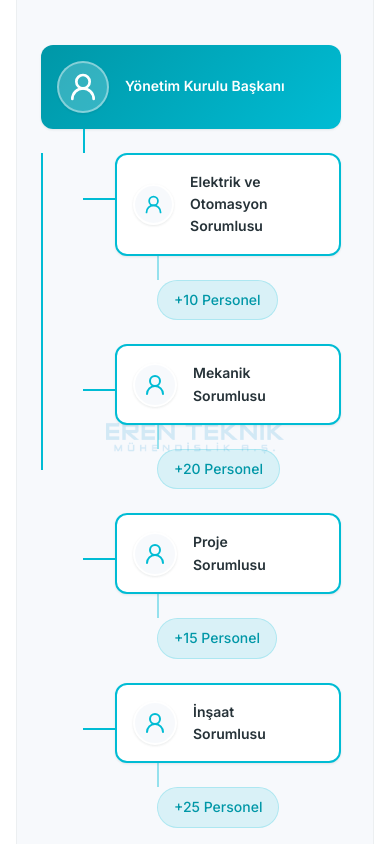
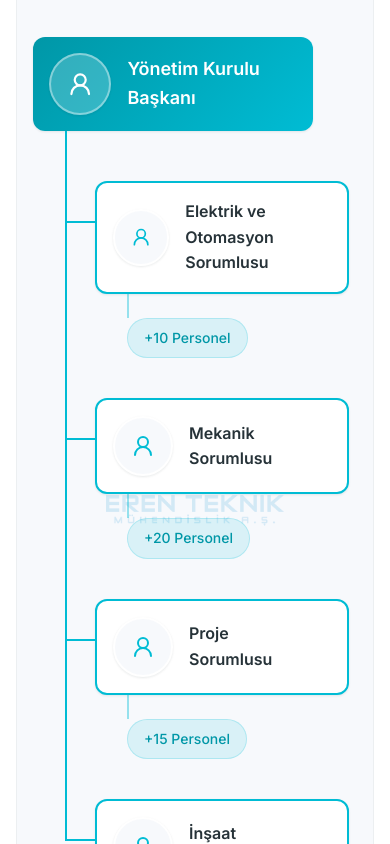
Before and after one commit to ahmeren05/etweb, a Next.js app: page /en/hakkimizda in a window 390 px wide. Shown: the part 2280-3124 px from the top of the page. Built offline with nearby package versions, Linux system fonts and the light colour scheme.

Commit message:
Implement 2x2 wrapping grid with dynamic connecting lines for Tablet OrgChart

```diff
--- a/src/components/OrgChart/OrgChart.module.css
+++ b/src/components/OrgChart/OrgChart.module.css
@@ -112,7 +112,7 @@
   position: relative;
 }
 
-/* Horizontal line for branches */
+/* Horizontal line for branches (Desktop) */
 .level2::before {
   content: "";
   position: absolute;
@@ -162,27 +162,52 @@
   border: 1px solid rgba(0, 188, 212, 0.2);
 }
 
-@media (max-width: 1024px) {
-  .node {
-    min-width: 160px;
-    padding: var(--space-4) var(--space-2);
-    font-size: var(--text-sm);
+/* TABLET (2x2 Grid) */
+@media (max-width: 1024px) and (min-width: 769px) {
+  .level2 {
+    display: grid;
+    grid-template-columns: 1fr 1fr;
+    row-gap: 80px;
+    padding-top: 40px;
+    /* Central vertical trunk connecting row 1 and row 2 */
+    background-image: linear-gradient(var(--color-cyan), var(--color-cyan));
+    background-position: center top;
+    background-size: 2px 50%;
+    background-repeat: no-repeat;
   }
 
-  .avatar {
-    padding: var(--space-2);
+  /* Horizontal line for Row 1 */
+  .level2::before {
+    left: 25%;
+    right: 25%;
   }
 
-  .primaryNode {
-    min-width: 260px;
-    min-height: 120px;
+  /* Horizontal line for Row 2 */
+  .level2::after {
+    content: "";
+    position: absolute;
+    top: 50%;
+    left: 25%;
+    right: 25%;
+    height: 2px;
+    background-color: var(--color-cyan);
+  }
+
+  .branch {
+    padding-top: 0;
+  }
+
+  .branch::before {
+    top: -40px;
+    height: 40px;
   }
 }
 
+/* MOBILE (Vertical Tree) */
 @media (max-width: 768px) {
   .orgChart {
     align-items: flex-start;
-    padding: var(--space-6);
+    padding: var(--space-4);
   }
 
   .level1 {
@@ -201,47 +226,63 @@
   }
 
   .mainConnection {
-    margin-left: 42px;
-    height: var(--space-6);
+    margin-left: 32px;
+    height: 30px;
   }
 
   .level2 {
     flex-direction: column;
     align-items: flex-start;
-    padding-left: 42px;
-    gap: var(--space-6);
-    max-width: 100%;
+    padding-left: 32px;
+    gap: 0;
   }
 
-  /* Vertical trunk line */
   .level2::before {
-    top: 0;
-    bottom: calc(50% + 20px);
-    left: 0;
-    right: auto;
-    width: 2px;
-    height: auto;
+    display: none;
   }
 
   .branch {
     width: 100%;
-    padding-top: 0;
-    padding-left: var(--space-8);
+    padding-top: 20px;
+    padding-bottom: 20px;
+    padding-left: 30px;
     align-items: flex-start;
+    position: relative;
   }
 
-  /* Horizontal connector */
+  /* Branch vertical trunk piece */
+  .branch::after {
+    content: "";
+    position: absolute;
+    top: 0;
+    bottom: 0;
+    left: 0;
+    width: 2px;
+    background-color: var(--color-cyan);
+  }
+
+  /* First branch reaches up to mainConnection */
+  .branch:first-child::after {
+    top: -30px;
+  }
+
+  /* Last branch stops at its own horizontal line */
+  .branch:last-child::after {
+    bottom: calc(100% - 60px);
+  }
+
+  /* Horizontal connector to node */
   .branch::before {
-    top: 45px;
+    top: 60px; /* roughly center of avatar */
     left: 0;
-    width: var(--space-8);
+    width: 30px;
     height: 2px;
     transform: none;
   }
 
   .node {
     width: 100%;
-    max-width: 300px;
+    max-width: 280px;
     min-height: auto;
     min-width: auto;
     padding: var(--space-4);
@@ -251,13 +292,12 @@
     gap: var(--space-4);
   }
 
-  /* Align subNodes */
   .subConnection {
-    margin-left: 42px;
+    margin-left: 32px;
   }
 
   .subNode {
-    margin-left: 42px;
+    margin-left: 32px;
     align-self: flex-start;
   }
 }
```
